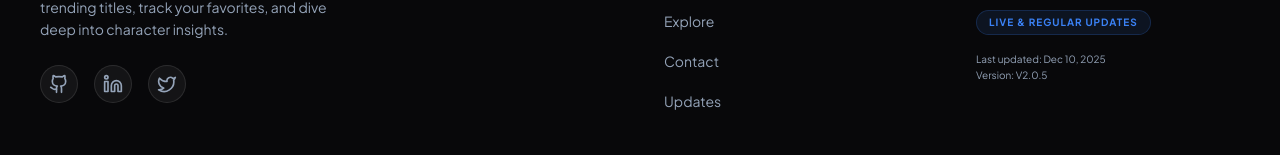
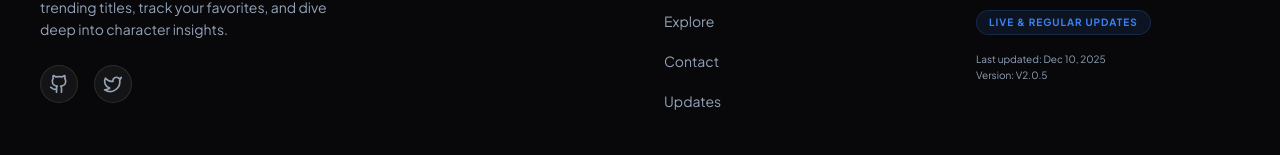
Before and after one commit to Perfee123/Animexus-V2, a Next.js app: page / in a window 1280 px wide. Shown: the part 2304-2459 px from the top of the page. Built offline with nearby package versions, Linux system fonts and the light colour scheme; no server answers.

Commit message:
Remove LinkedIn link from footer
Commented out the LinkedIn link in the footer.

```diff
--- a/src/components/sections/footer.tsx
+++ b/src/components/sections/footer.tsx
@@ -20,9 +20,9 @@ const Footer = () => {
                 <a href="https://github.com/Perfee123" target="_blank" className="p-2 rounded-full bg-white/5 border border-white/10 text-muted-foreground hover:text-primary hover:border-primary transition-all">
                   <Github size={20} />
                 </a>
-                <a href="https://www.linkedin.com/in/dulketh-dinhas/" target="_blank" className="p-2 rounded-full bg-white/5 border border-white/10 text-muted-foreground hover:text-primary hover:border-primary transition-all">
+                {/* <a href="https://www.linkedin.com/in/dulketh-dinhas/" target="_blank" className="p-2 rounded-full bg-white/5 border border-white/10 text-muted-foreground hover:text-primary hover:border-primary transition-all">
                   <Linkedin size={20} />
-                </a>
+                </a> */}
                 <a href="https://x.com/PERFEE123" target="_blank" className="p-2 rounded-full bg-white/5 border border-white/10 text-muted-foreground hover:text-primary hover:border-primary transition-all">
                   <Twitter size={20} />
                 </a>
```
